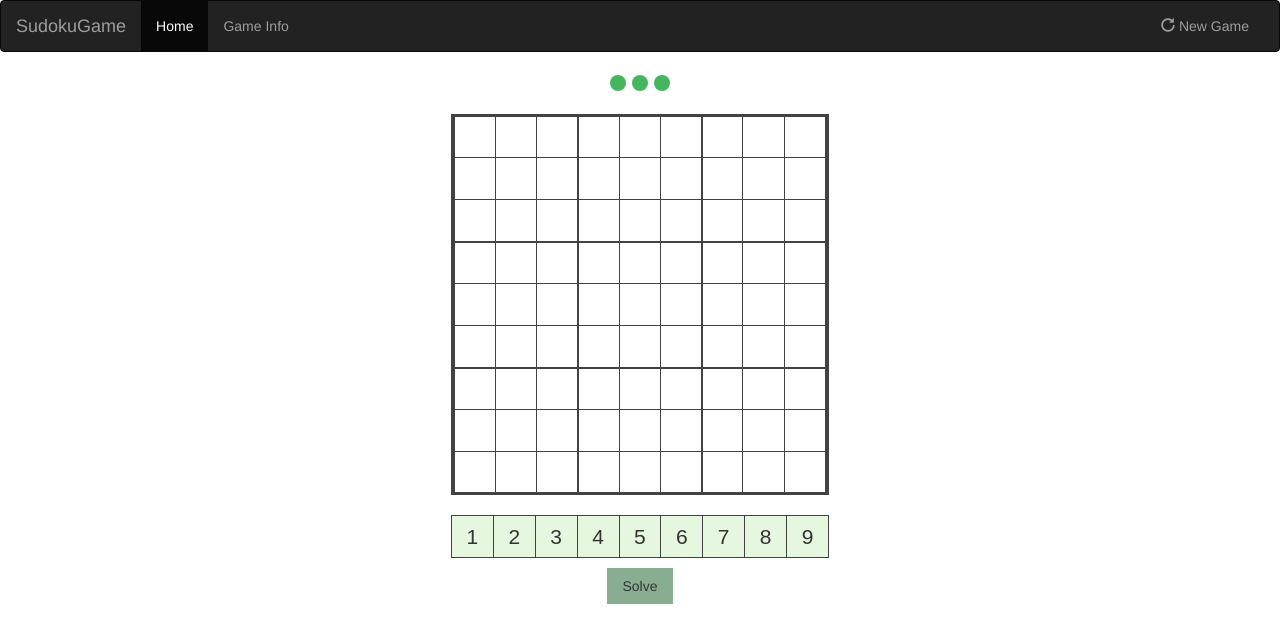
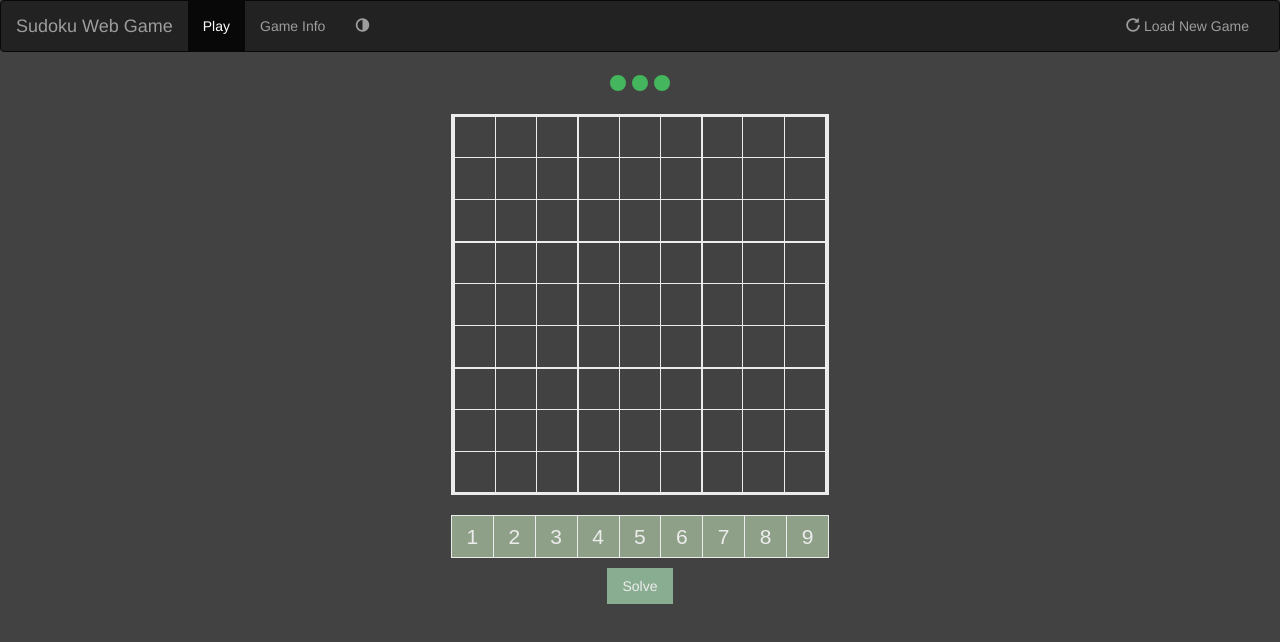
Before and after one commit to psblr/sudoku, a plain HTML site: page index.html in a window 1280 px wide. Drawn offline with nearby package versions, Linux system fonts and the light colour scheme; no server answers.

Commit message:
darkmode added

```diff
--- a/game.js
+++ b/game.js
@@ -20,11 +20,11 @@ window.addEventListener('load', () => {
         let index = Array.prototype.indexOf.call(cells, cell);
         if(index % 9 == 2 || index % 9 == 5)
         {
-            cell.style.borderRight = "2px solid #424242";
+            cell.style.borderRight = "2px solid var(--grid-color)";
         }
         if((index - (index % 9)) == 18 || (index - (index % 9)) == 45)
         {
-            cell.style.borderBottom = "2px solid #424242";
+            cell.style.borderBottom = "2px solid var(--grid-color)";
         }
     });
 
@@ -35,8 +35,6 @@ window.addEventListener('load', () => {
     input_numbers.forEach(input_number => {
         input_number.style.width = (width/10).toString() + "px";
     });
-
-    init_sudoku();
 });
 
 document.addEventListener('click', async function(e) {
@@ -228,3 +226,24 @@ function readJsonFile(file, callback) {
     }
     rawFile.send(null);
 }
+
+function change_color() {
+    var r = document.querySelector(':root');
+    var rs =  getComputedStyle(r);
+    let dark_mode;
+
+    /*if (rs.getPropertyValue('--bg-color') == '#424242')
+    {
+        r.style.setProperty('--highlight-color', 'rgb(229, 248, 223)');
+    }
+    else
+    {
+        r.style.setProperty('--highlight-color', 'rgb(142, 160, 136)');
+    }*/
+
+    var new_grid_color = rs.getPropertyValue('--bg-color');
+    var new_bg_color = rs.getPropertyValue('--grid-color');
+
+    r.style.setProperty('--bg-color', new_bg_color);
+    r.style.setProperty('--grid-color', new_grid_color);
+}
--- a/index.css
+++ b/index.css
@@ -1,6 +1,12 @@
-body {
-    color: #424242;
-    background-color: rgb(236, 236, 236);
+:root {
+    --bg-color: #424242;
+    --grid-color: rgb(236, 236, 236);
+    --highlight-color: rgb(142, 160, 136);
+}
+
+.body-class {
+    color: var(--grid-color);
+    background-color: var(--bg-color);
 }
 
 .game {
@@ -15,7 +21,7 @@ body {
     border-collapse: collapse;
     width: 378px;
     height: 378px;
-    border: 3px solid #424242;
+    border: 3px solid var(--grid-color);
 
 }
 
@@ -52,11 +58,11 @@ body {
     outline: 2px solid black;
     outline-offset: -2px;
 
-    background-color: rgb(229, 248, 223);
+    background-color: var(--highlight-color);
 }
 
 .visited-cell {
-    background-color: rgb(229, 248, 223);
+    background-color: var(--highlight-color);
 }
 
 .error-cell {
@@ -64,7 +70,7 @@ body {
 }
 
 .same-number-cell {
-    background-color: #b4b4b4;
+    background-color: #9c9a9a;
 }
 
 .entered-number-cell {
@@ -78,7 +84,7 @@ body {
 .input-table {
     border-collapse: collapse;
     width: 378px;
-    border: 1px solid #424242;
+    border: 1px solid var(--grid-color);
 }
 
 .input-number {
@@ -86,7 +92,7 @@ body {
     text-align: center;
     align-items: center;
     height: 42px;
-    background-color: rgb(229, 248, 223);
+    background-color: var(--highlight-color);
 }
 
 .solve {
--- a/index.html
+++ b/index.html
@@ -11,7 +11,7 @@
          <!-- Latest compiled and minified CSS -->
         <link rel="stylesheet" href="https://maxcdn.bootstrapcdn.com/bootstrap/3.4.1/css/bootstrap.min.css">
     </head>
-    <body id="body">
+    <body id="body" class="body-class">
         <nav class="navbar navbar-inverse" id="navbar">
             <div class="container-fluid">
               <div class="navbar-header">
@@ -20,16 +20,18 @@
                     <span class="icon-bar"></span>
                     <span class="icon-bar"></span>
                 </button>
-                <a class="navbar-brand" href="#">SudokuGame</a>
+                <a class="navbar-brand" href="#">Sudoku Web Game</a>
               </div>
               <div class="collapse navbar-collapse" id="myNavbar">
                 <ul class="nav navbar-nav">
-                  <li class="active"><a href="#">Home</a></li>
+                  <li class="active"><a href="#">Play</a></li>
                   <li><a href="#">Game Info</a></li>
+                  <li><a onclick="change_color()"><span class="glyphicon glyphicon-adjust"></span></a></li>
                 </ul>
                 <ul class="nav navbar-nav navbar-right">
-                    <li><a onclick="reload_sudoku()"><span class="glyphicon glyphicon-repeat"></span> New Game</a></li>
+                    <li><a onclick="reload_sudoku()"><span class="glyphicon glyphicon-repeat"></span> Load New Game</a></li>
                 </ul>
+
               </div>
             </div>
         </nav>
```
